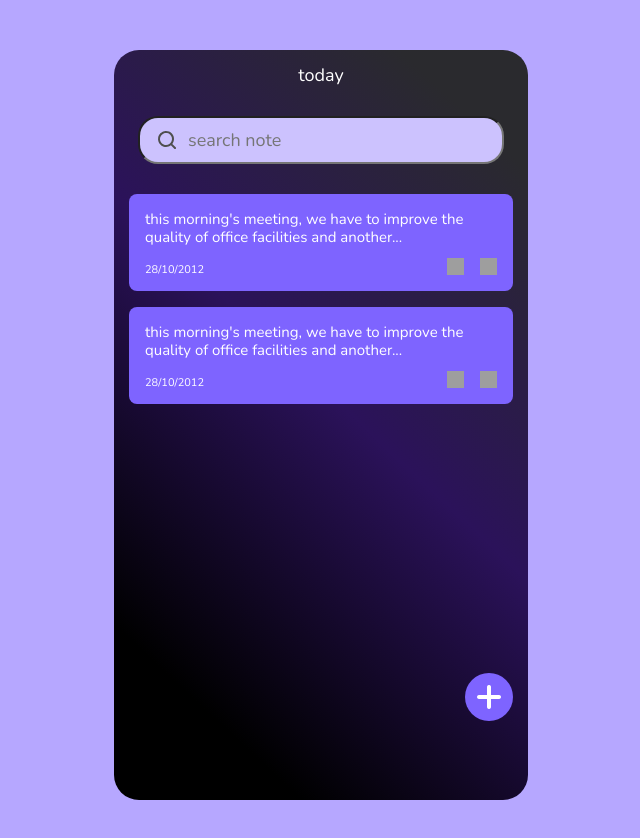
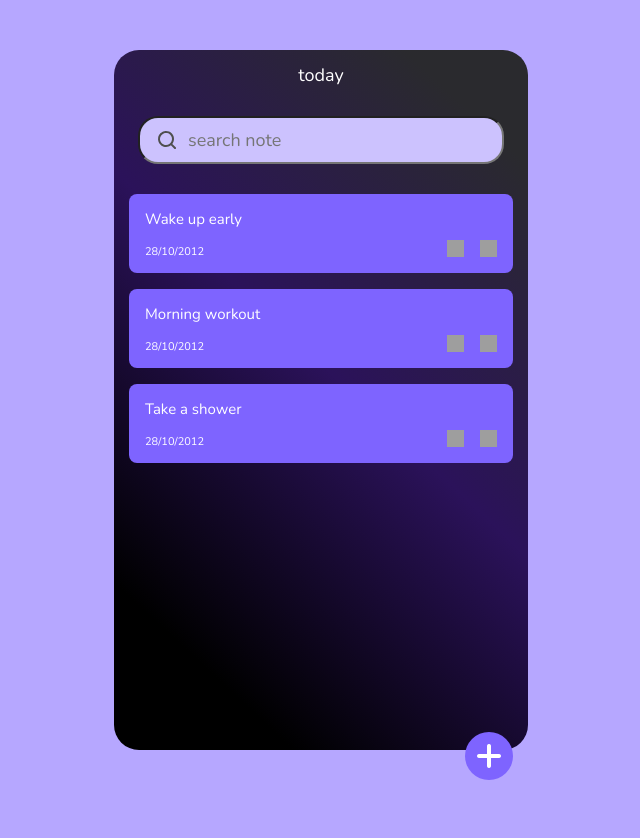
Before and after one commit to marufjon9/task, a plain HTML site: page index.html in a window 1280 px wide. Shown: the whole page, without its empty margins (319-959 px from the left). After the commit the page ends 800 px from the top, so only its background shows below. Drawn offline with nearby package versions, Linux system fonts and the light colour scheme; grey boxes are pictures that could not be loaded.

Commit message:
render static

```diff
--- a/index.html
+++ b/index.html
@@ -32,7 +32,7 @@
           </form>
           <div class="todos__body">
             <ul class="todos__list">
-              <li class="todos__item item">
+              <!-- <li class="todos__item item">
                 <p class="item__text">
                   this morning's meeting, we have to improve the quality of
                   office facilities and another...
@@ -44,20 +44,7 @@
                     <span class="item__delete"></span>
                   </div>
                 </div>
-              </li>
-              <li class="todos__item item">
-                <p class="item__text">
-                  this morning's meeting, we have to improve the quality of
-                  office facilities and another...
-                </p>
-                <div class="item__wrapper">
-                  <span class="item__date">28/10/2012</span>
-                  <div class="item__inner">
-                    <span class="item__edit"></span>
-                    <span class="item__delete"></span>
-                  </div>
-                </div>
-              </li>
+              </li> -->
             </ul>
           </div>
           <form class="todos__add add">
--- a/js/script.js
+++ b/js/script.js
@@ -1,7 +1,61 @@
+const list = document.querySelector(".todos__list");
 const addInput = document.querySelector(".add__input");
 const addBtn = document.querySelector(".add__btn");
+
+let todos = [
+  {
+    id: 1,
+    todo: "Wake up early",
+    date: "28/10/2012",
+  },
+  {
+    id: 2,
+    todo: "Morning workout",
+    date: "28/10/2012",
+  },
+  {
+    id: 3,
+    todo: "Take a shower",
+    date: "28/10/2012",
+  },
+];
+
+function renderTodos(array) {
+  array.forEach((element) => {
+    const li = document.createElement("li");
+    li.classList.add("todos__item");
+
+    const todo = document.createElement("p");
+    todo.classList.add("item__text");
+    todo.textContent = element.todo;
+
+    const itemWrapper = document.createElement("div");
+    itemWrapper.classList.add("item__wrapper");
+
+    const itemDate = document.createElement("span");
+    itemDate.classList.add("item__date");
+    itemDate.textContent = element.date;
+
+    const itemInner = document.createElement("div");
+    itemInner.classList.add("item__inner");
+
+    const itemEdit = document.createElement("span");
+    itemEdit.classList.add("item__edit");
+
+    const itemDelete = document.createElement("span");
+    itemDelete.classList.add("item__delete");
+
+    itemInner.append(itemEdit, itemDelete);
+    itemWrapper.append(itemDate, itemInner);
+    li.append(todo, itemWrapper);
+
+    list.append(li);
+  });
+}
 
 addBtn.addEventListener("click", (e) => {
   addInput.classList.toggle("show");
   addBtn.classList.toggle("rotate");
 });
+
+renderTodos(todos);
--- a/scss/pages/_style.scss
+++ b/scss/pages/_style.scss
@@ -6,7 +6,7 @@
   // position: relative;
   margin: 0 auto;
   max-width: 414px;
-  min-height: 750px;
+  min-height: 700px;
   border-radius: 25px;
   background: linear-gradient(
     223deg,
```
Also changed, not shown: css/style.css.
